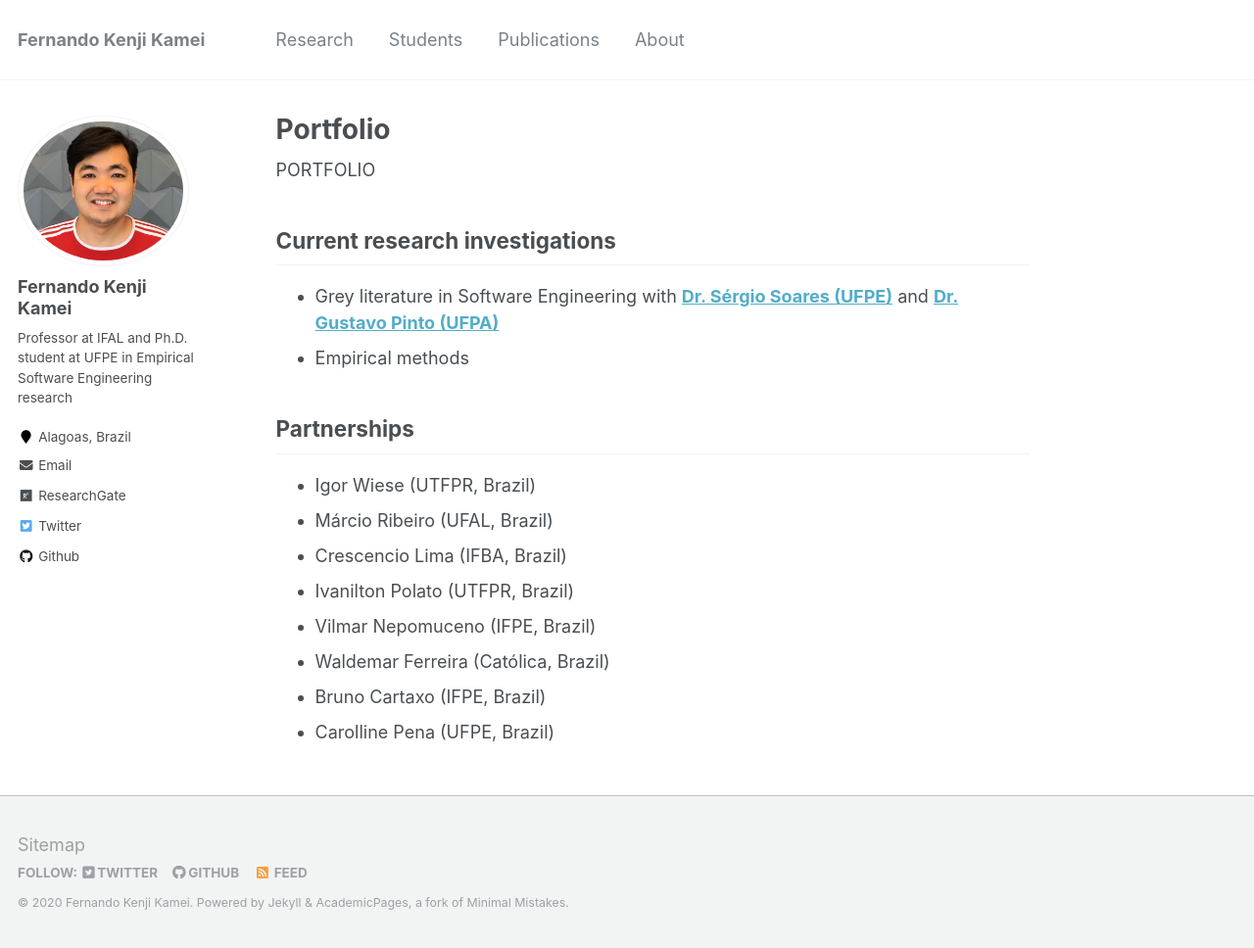
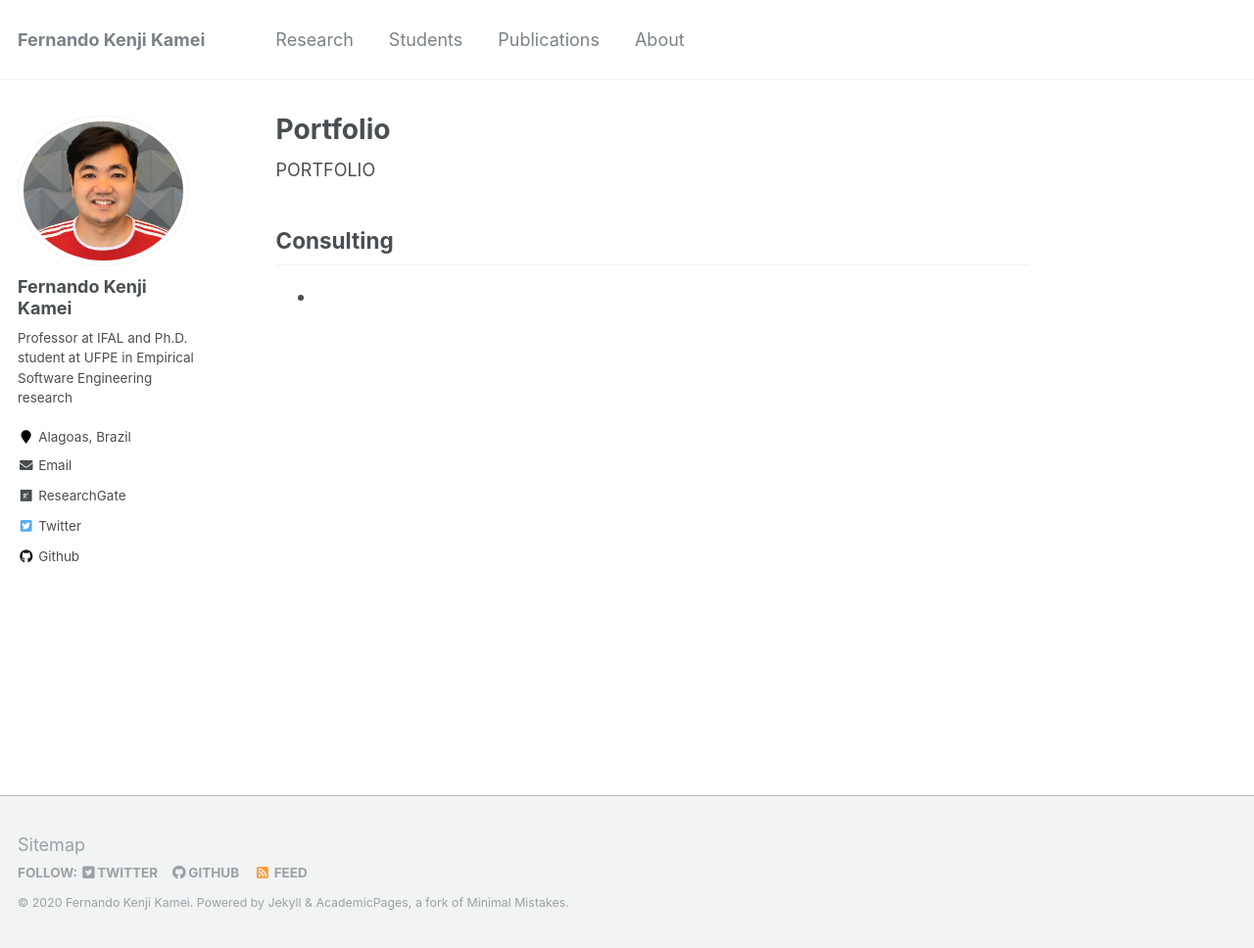
Before and after one commit to fkenjikamei/fkenjikamei.github.io, a Jekyll site: the page built from _pages/portfolio.md, in a window 1280 px wide and 968 px high. Shown: the whole window at 98% size. Built offline with Jekyll 4.4.1, drawn with Linux system fonts in a browser that asks for light colours.

Commit message:
change portfolio

```diff
--- a/_config.yml
+++ b/_config.yml
@@ -181,9 +181,9 @@ kramdown:
   publications:
     output: true
     permalink: /:collection/:path/
- # portfolio:
- #   output: true
- #   permalink: /:collection/:path/
+  portfolio:
+    output: true
+    permalink: /:collection/:path/
  # talks:
  #   output: true
  #   permalink: /:collection/:path/
@@ -227,7 +227,7 @@ defaults:
  #     author_profile: true
  #     share: true
  #     comments: true
-  # _portfolio
+# _portfolio
  # - scope:
  #     path: ""
  #     type: portfolio
--- a/_pages/portfolio.md
+++ b/_pages/portfolio.md
@@ -8,17 +8,5 @@ author_profile: true
 
 PORTFOLIO
 
-## Current research investigations
-* Grey literature in Software Engineering with [**Dr. S&eacute;rgio Soares (UFPE)**](https://www.cin.ufpe.br/~scbs/) and [**Dr. Gustavo Pinto (UFPA)**](www.gustavopinto.org)
-* Empirical methods
-
-
-## Partnerships
-* Igor Wiese (UTFPR, Brazil)
-* M&aacute;rcio Ribeiro (UFAL, Brazil)
-* Crescencio Lima (IFBA, Brazil)
-* Ivanilton Polato (UTFPR, Brazil)
-* Vilmar Nepomuceno (IFPE, Brazil)
-* Waldemar Ferreira (Cat&oacute;lica, Brazil)
-* Bruno Cartaxo (IFPE, Brazil)
-* Carolline Pena (UFPE, Brazil)
+## Consulting
+*
```
Also changed, not shown: 8 other files.
